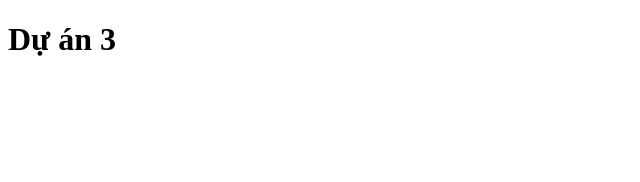
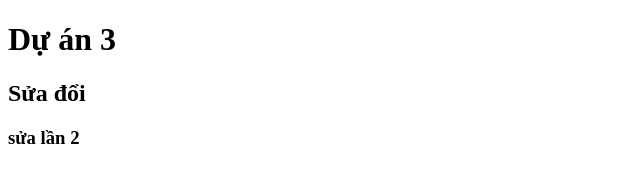
Before and after one commit to NguyenDinhPhat23IT205/Duan3, a plain HTML site: page index.html in a window 1280 px wide. Shown: the whole page, without its empty margins (0-640 px from the left). Drawn offline with Linux system fonts and the light colour scheme.

Commit message:
sửa lần 2

```diff
--- a/index.html
+++ b/index.html
@@ -7,5 +7,7 @@
   </head>
   <body>
     <h1>Dự án 3</h1>
+    <h2>Sửa đổi</h2>
+    <h3>sửa lần 2</h3>
   </body>
 </html>
```
